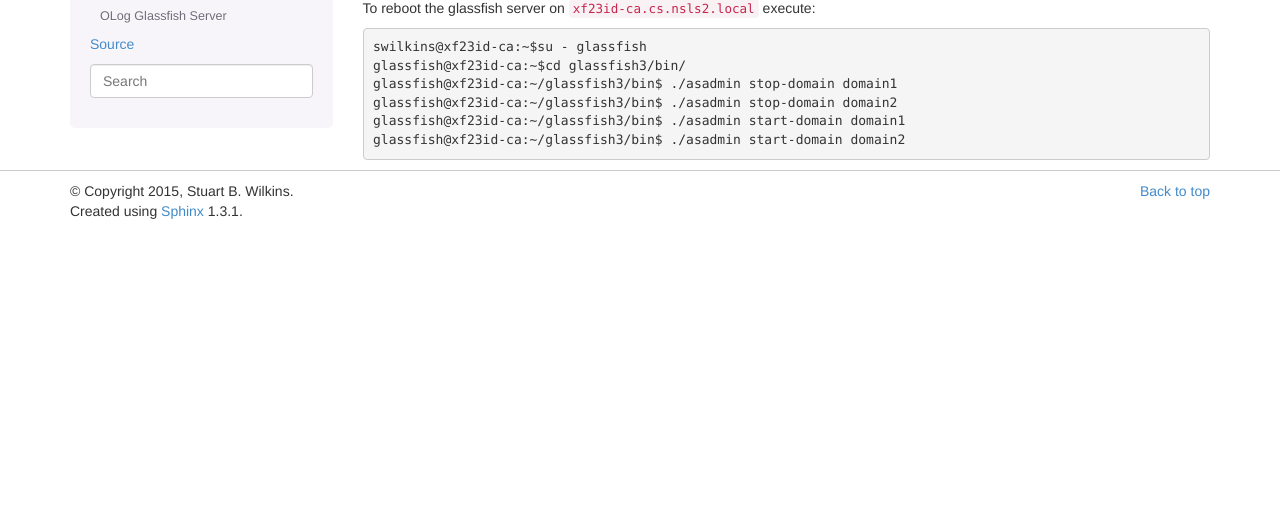
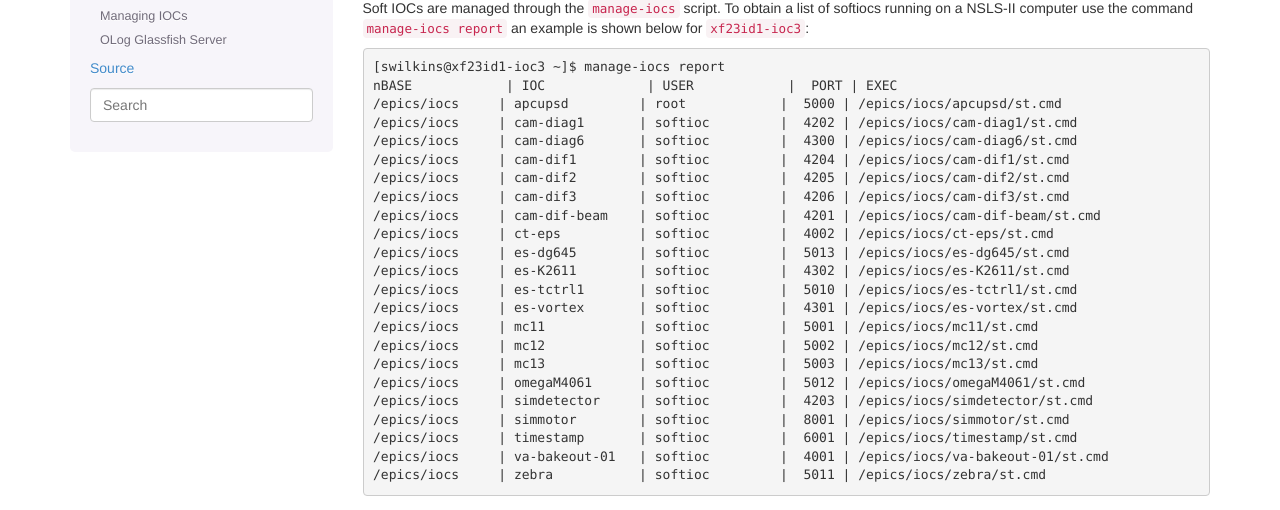
Before and after one commit to NSLS-II-CSX/NSLS-II-CSX.github.io, a plain HTML site: page csx/help.html in a window 1280 px wide. Shown: the part 165-675 px from the top of the page. Drawn offline with nearby package versions, Linux system fonts and the light colour scheme; some packages are replaced by stand-ins of ours.

Commit message:
Autogenerated pages Sun Nov 15 22:20:10 EST 2015

```diff
--- a/csx/help.html
+++ b/csx/help.html
@@ -85,6 +85,7 @@
       role="menu"
       aria-labelledby="dLabelLocalToc"><ul>
 <li><a class="reference internal" href="#">HELP!! The %$^$#&#64;% just crashed</a><ul>
+<li><a class="reference internal" href="#managing-iocs">Managing IOCs</a></li>
 <li><a class="reference internal" href="#olog-glassfish-server">OLog Glassfish Server</a></li>
 </ul>
 </li>
@@ -144,6 +145,7 @@
     </a>
   </li><ul>
 <li><a class="reference internal" href="#">HELP!! The %$^$#&#64;% just crashed</a><ul>
+<li><a class="reference internal" href="#managing-iocs">Managing IOCs</a></li>
 <li><a class="reference internal" href="#olog-glassfish-server">OLog Glassfish Server</a></li>
 </ul>
 </li>
@@ -166,6 +168,37 @@
 
   <div class="section" id="help-the-just-crashed">
 <h1>HELP!! The %$^$#&#64;% just crashed<a class="headerlink" href="#help-the-just-crashed" title="Permalink to this headline">¶</a></h1>
+<div class="section" id="managing-iocs">
+<h2>Managing IOCs<a class="headerlink" href="#managing-iocs" title="Permalink to this headline">¶</a></h2>
+<p>Soft IOCs are managed through the <code class="docutils literal"><span class="pre">manage-iocs</span></code> script.  To obtain a list of
+softiocs running on a NSLS-II computer use the command <code class="docutils literal"><span class="pre">manage-iocs</span> <span class="pre">report</span></code>
+an example is shown below for <code class="docutils literal"><span class="pre">xf23id1-ioc3</span></code>:</p>
+<div class="highlight-python"><div class="highlight"><pre>[swilkins@xf23id1-ioc3 ~]$ manage-iocs report
+nBASE            | IOC             | USER            |  PORT | EXEC
+/epics/iocs     | apcupsd         | root            |  5000 | /epics/iocs/apcupsd/st.cmd
+/epics/iocs     | cam-diag1       | softioc         |  4202 | /epics/iocs/cam-diag1/st.cmd
+/epics/iocs     | cam-diag6       | softioc         |  4300 | /epics/iocs/cam-diag6/st.cmd
+/epics/iocs     | cam-dif1        | softioc         |  4204 | /epics/iocs/cam-dif1/st.cmd
+/epics/iocs     | cam-dif2        | softioc         |  4205 | /epics/iocs/cam-dif2/st.cmd
+/epics/iocs     | cam-dif3        | softioc         |  4206 | /epics/iocs/cam-dif3/st.cmd
+/epics/iocs     | cam-dif-beam    | softioc         |  4201 | /epics/iocs/cam-dif-beam/st.cmd
+/epics/iocs     | ct-eps          | softioc         |  4002 | /epics/iocs/ct-eps/st.cmd
+/epics/iocs     | es-dg645        | softioc         |  5013 | /epics/iocs/es-dg645/st.cmd
+/epics/iocs     | es-K2611        | softioc         |  4302 | /epics/iocs/es-K2611/st.cmd
+/epics/iocs     | es-tctrl1       | softioc         |  5010 | /epics/iocs/es-tctrl1/st.cmd
+/epics/iocs     | es-vortex       | softioc         |  4301 | /epics/iocs/es-vortex/st.cmd
+/epics/iocs     | mc11            | softioc         |  5001 | /epics/iocs/mc11/st.cmd
+/epics/iocs     | mc12            | softioc         |  5002 | /epics/iocs/mc12/st.cmd
+/epics/iocs     | mc13            | softioc         |  5003 | /epics/iocs/mc13/st.cmd
+/epics/iocs     | omegaM4061      | softioc         |  5012 | /epics/iocs/omegaM4061/st.cmd
+/epics/iocs     | simdetector     | softioc         |  4203 | /epics/iocs/simdetector/st.cmd
+/epics/iocs     | simmotor        | softioc         |  8001 | /epics/iocs/simmotor/st.cmd
+/epics/iocs     | timestamp       | softioc         |  6001 | /epics/iocs/timestamp/st.cmd
+/epics/iocs     | va-bakeout-01   | softioc         |  4001 | /epics/iocs/va-bakeout-01/st.cmd
+/epics/iocs     | zebra           | softioc         |  5011 | /epics/iocs/zebra/st.cmd
+</pre></div>
+</div>
+</div>
 <div class="section" id="olog-glassfish-server">
 <h2>OLog Glassfish Server<a class="headerlink" href="#olog-glassfish-server" title="Permalink to this headline">¶</a></h2>
 <p>To reboot the glassfish server on <code class="docutils literal"><span class="pre">xf23id-ca.cs.nsls2.local</span></code> execute:</p>
```
Also changed, not shown: index.html (+1 -0 lines), searchindex.js (+1 -1 lines), _sources/csx/help.txt, 1 other file.
